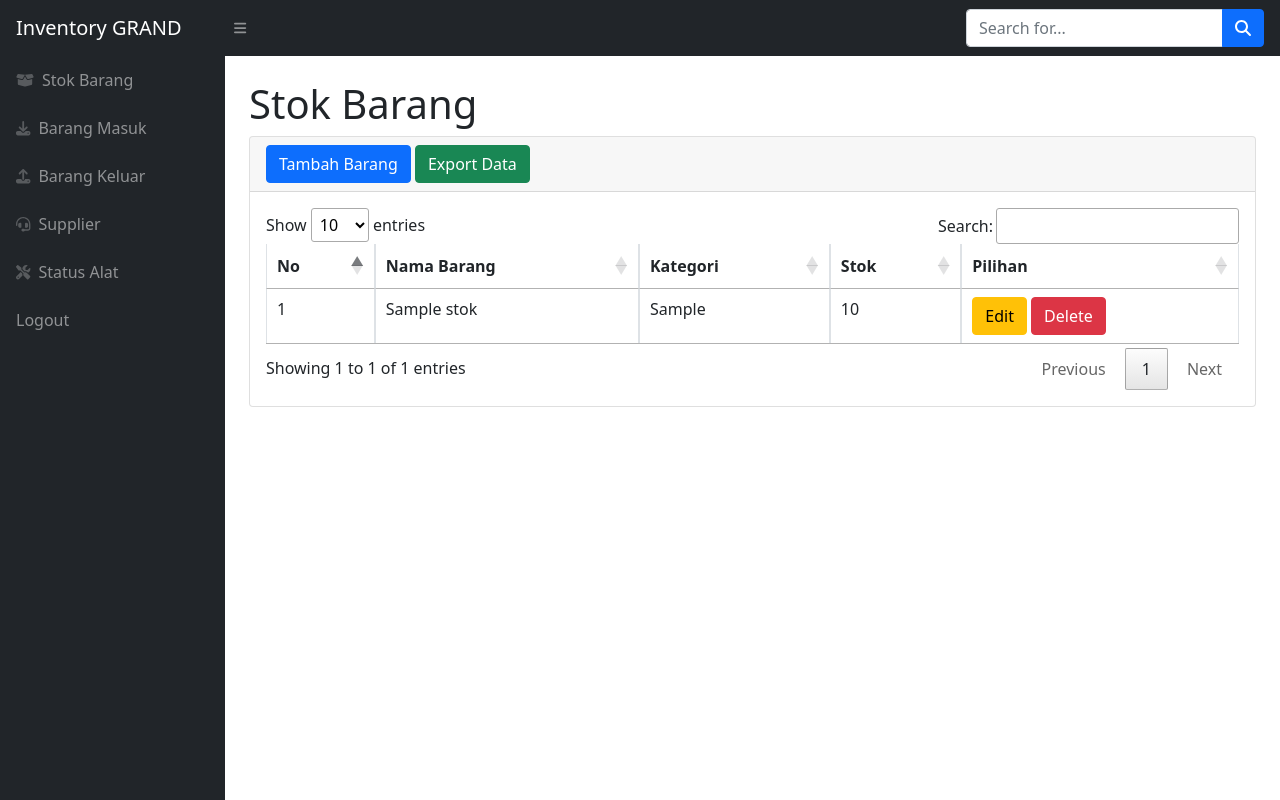
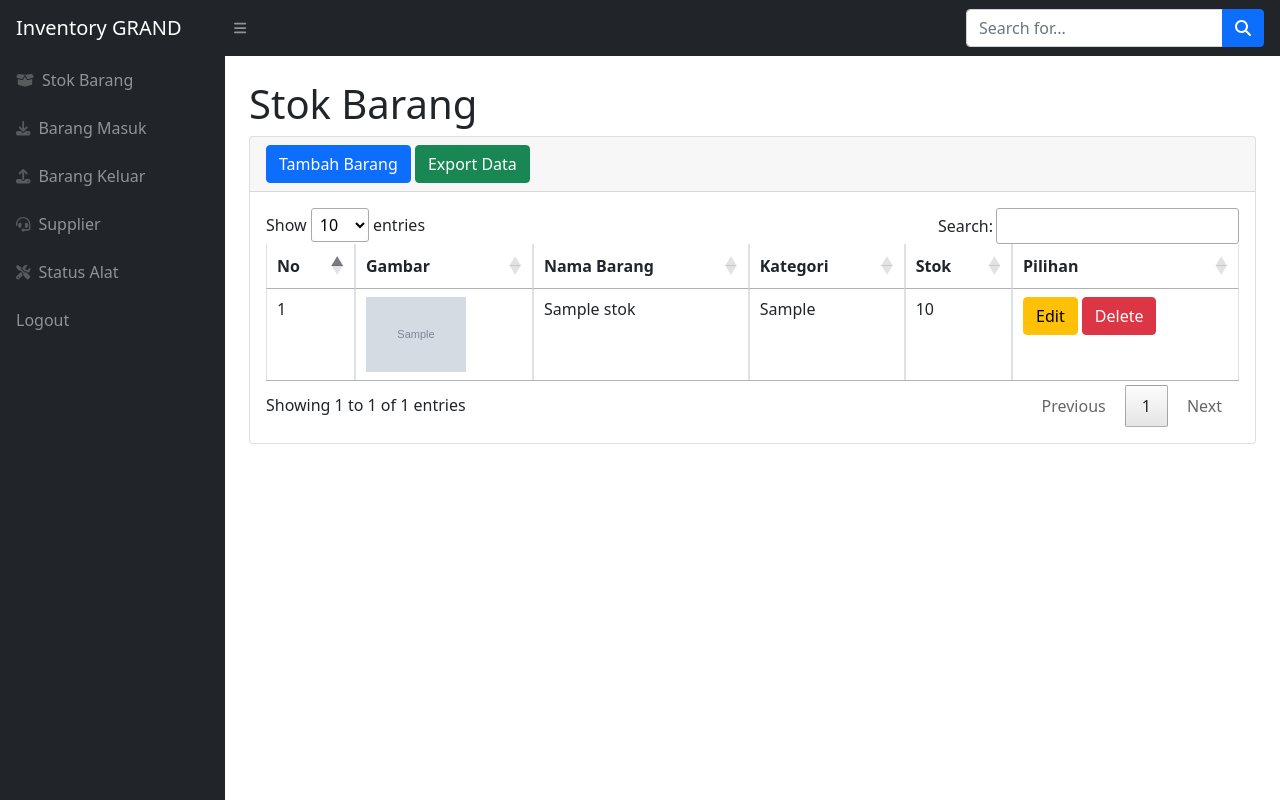
Before and after one commit to erlangga-avx/adminsaya, a PHP site: page /index.php in a window 1280 px wide. Run offline with PHP 8.4, Linux system fonts and the light colour scheme; the visitor is signed in with stand-in values (Sample User, id 1); tables that the repository leaves empty or names only in its code hold one stand-in row (values such as "Sample post"); grey boxes marked "Sample" are stand-in pictures; some libraries are stand-ins or nearby versions.

Commit message:
penambahan gambar barang jualan

```diff
--- a/function.php
+++ b/function.php
@@ -9,12 +9,47 @@ if(isset($_POST['addnewbarang'])){
     $kategori = $_POST['kategori'];
     $stok = $_POST['stok'];
 
-    $addtotable = mysqli_query($conn,"insert into stok (namabarang, kategori, stok) values('$namabarang', '$kategori    ', '$stok')");
+    //untuk gambar..
+    $allowed_extension = array('png','jpg');
+    $nama = $_FILES['file']['name']; //untuk mengambil nama file gambar
+    $dot = explode('.',$nama);
+    $ekstensi = strtolower(end($dot)); //untuk mengambil ekstensi nama file gambar
+    $ukuran = $_FILES['file']['size']; //untuk mengambil size file gambar
+    $file_tmp = $_FILES['file']['tmp_name']; //untuk mengambil lokasi file gambar
+
+    //penamaan file -> enkripsi
+    $image = md5(uniqid($nama,true).time()).'.'.$ekstensi; //menggabungkan nama file yang dienkripsi dg ekstensinya
+
+    //proses upload gambar
+    if(in_array($ekstensi, $allowed_extension) === true){
+        //validasi ukuran file
+        if($ukuran < 15000000){
+            move_uploaded_file($file_tmp, 'images/'.$image);
+
+            $addtotable = mysqli_query($conn,"insert into stok (namabarang, kategori, stok, image) values('$namabarang', '$kategori', '$stok', '$image')");
             if($addtotable){
                 header('location:index.php');
             } else {
                 echo 'Gagal';
                 header('location:index.php');
+            }
+        } else {
+            //kalau ukuran file melebihi 15mb
+            echo '
+            <script>
+                alert("File Terlalu Besar");
+                window.location.href="index.php";
+            </script>
+            ';
+        }
+    } else {
+        //kalau nama filenya tidak didukung
+        echo '
+            <script>
+                alert("Format File Tidak Didukung");
+                window.location.href="index.php";
+            </script>
+            ';
     }
 }
 
@@ -112,7 +147,23 @@ if(isset($_POST['updatebarang'])){
     $namabarang = $_POST['namabarang'];
     $kategori = $_POST['kategori'];
 
-    $update = mysqli_query($conn, "update stok set namabarang='$namabarang' , kategori='$kategori' where idbarang='$idb'");
+    //untuk gambar..
+    $allowed_extension = array('png','jpg');
+    $nama = $_FILES['file']['name']; //untuk mengambil nama file gambar
+    $dot = explode('.',$nama);
+    $ekstensi = strtolower(end($dot)); //untuk mengambil ekstensi nama file gambar
+    $ukuran = $_FILES['file']['size']; //untuk mengambil size file gambar
+    $file_tmp = $_FILES['file']['tmp_name']; //untuk mengambil lokasi file gambar
+
+    //penamaan file -> enkripsi
+    $image = md5(uniqid($nama,true).time()).'.'.$ekstensi; //menggabungkan nama file yang dienkripsi dg ekstensinya
+
+    if($ukuran==0){
+        //jika tidak mengupload
+    } else {
+        //jika mengupload
+        move_uploaded_file($file_tmp, 'images/'.$image);
+            $update = mysqli_query($conn, "update stok set namabarang='$namabarang' , kategori='$kategori' , image='$image' where idbarang='$idb'");
         if($update){
             header('location:index.php');
         } else {
@@ -120,10 +171,16 @@ if(isset($_POST['updatebarang'])){
             header('location:index.php');
         }
     }
+}
 
 //menghapus barang dari stok
 if(isset($_POST['hapusbarang'])){
     $idb = $_POST['idb'];
+
+    $gambar = mysqli_query($conn, "select * from stok where idbarang='$idb'");
+    $get = mysqli_fetch_array($gambar);
+    $img = 'images/'.$get['image'];
+    unlink($img);
 
     $hapus = mysqli_query($conn, "delete from stok where idbarang='$idb'");
     if($hapus){
--- a/index.php
+++ b/index.php
@@ -18,6 +18,15 @@ require 'cek.php';
         <script src="https://use.fontawesome.com/releases/v6.1.0/js/all.js" crossorigin="anonymous"></script>
         <script src="https://code.jquery.com/jquery-3.5.1.js"></script>
         <script src="https://cdn.datatables.net/1.13.2/js/jquery.dataTables.min.js"></script>
+        <style>
+            .zoomable{
+                width: 100px;
+            }
+            .zoomable:hover{
+                transform: scale(2.5);
+                transition: 0.3s ease;
+            }
+        </style>
     </head>
     <body class="sb-nav-fixed">
         <?php include "components/nav.php" ?>
@@ -56,6 +65,7 @@ require 'cek.php';
                                     <thead>
                                         <tr>
                                             <th>No</th>
+                                            <th>Gambar</th>
                                             <th>Nama Barang</th>
                                             <th>Kategori</th>
                                             <th>Stok</th>
@@ -71,10 +81,21 @@ require 'cek.php';
                                             $kategori = $data['kategori'];
                                             $stok = $data['stok'];
                                             $idb = $data['idbarang'];
+
+                                            //cek apakah ada gambar
+                                            $gambar = $data['image']; //mengambil gambar
+                                            if($gambar==null){
+                                                //jika tidak ada gambar
+                                                $img = 'Tidak Ada Gambar';
+                                            } else {
+                                                //jika ada gambar
+                                                $img = '<img src="images/'.$gambar.'" class="zoomable">';
+                                            }
                                         ?>
 
                                         <tr>
                                             <td><?=$i++;?></td>
+                                            <td><?=$img;?></td>
                                             <td><?=$namabarang;?></td>
                                             <td><?=$kategori;?></td>
                                             <td><?=$stok;?></td>
@@ -100,11 +121,13 @@ require 'cek.php';
                                             </div>
 
                                             <!-- Modal body -->
-                                            <form method="post">
+                                            <form method="post" enctype="multipart/form-data">
                                             <div class="modal-body">
                                             <input type="text" name="namabarang" value="<?=$namabarang;?>" class="form-control" required>
                                             <br>
                                             <input type="text" name="kategori" value="<?=$kategori;?>" class="form-control" required>
+                                            <br>
+                                            <input type="file" name="file" class="form-control">
                                             <br>
                                             <input type="hidden" name="idb" value="<?=$idb;?>">
                                             <button type="submit" class="btn btn-primary" name="updatebarang">Submit</button>
@@ -181,13 +204,15 @@ require 'cek.php';
         </div>
 
         <!-- Modal body -->
-        <form method="post">
+        <form method="post" enctype="multipart/form-data">
         <div class="modal-body">
         <input type="text" name="namabarang" placeholder="Nama Barang" class="form-control" required>
         <br>
         <input type="text" name="kategori" placeholder="Kategori Barang" class="form-control" required>
         <br>
         <input type="number" name="stok" placeholder="stok" class="form-control" required>
+        <br>
+        <input type="file" name="file" class="form-control">
         <br>
         <button type="submit" class="btn btn-primary" name="addnewbarang">Submit</button>
         </form>
```
Also changed, not shown: keluar.php (+21 -0 lines), masuk.php (+21 -0 lines), images/0695b39b8036a45de1e619566e2406bb.jpg (added), images/40894c464474760a5b0025b9031d6c3a.png (added), images/4295c0bb289f0ebeafd5f9c4a58be32d.jpg (added), images/749ed12f76e4c15effb4e62c42771516.jpg (added), images/840b50ff6585ba6bd0f7701a1bc0c6e0.jpg (added), images/b8c477fb99e1e098432e15808052b6a5.jpg (added), images/c0b5f7ee5f979bc7d051437efc0b70e9.jpg (added). Lines whose indentation alone changed are shown as unchanged.
